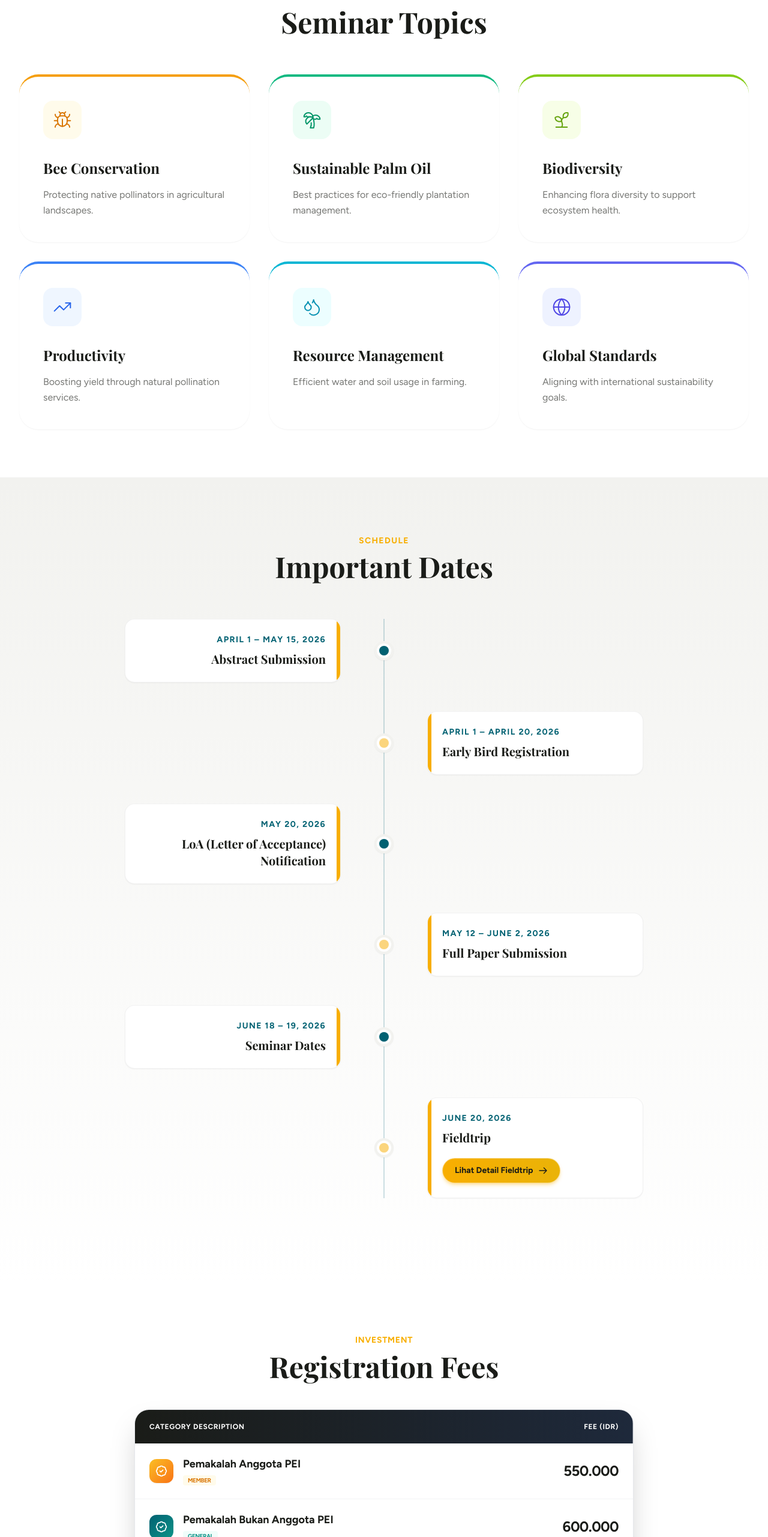
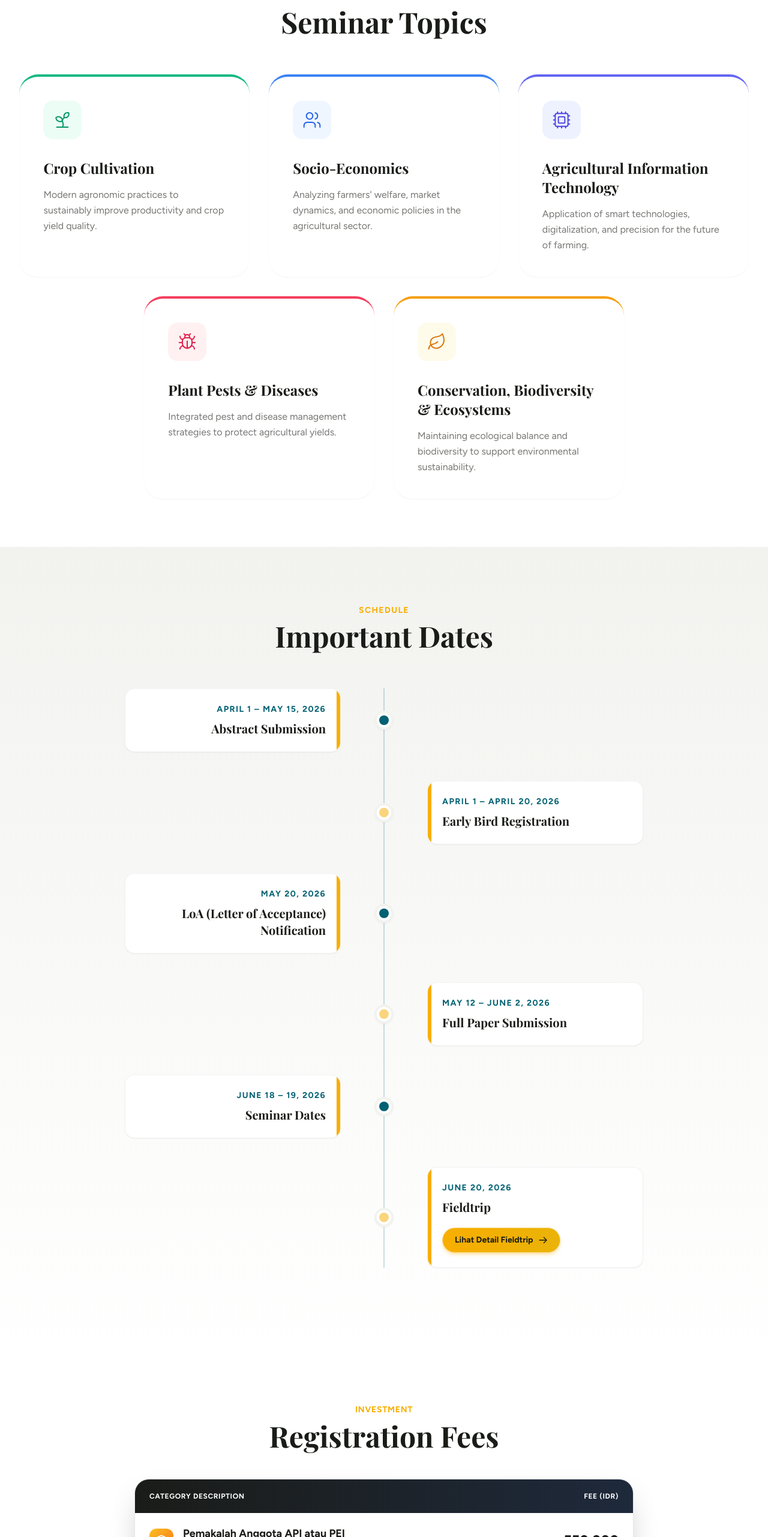
Before and after one commit to gamerhina/worldbeeday2026, a React (Vite) app: page / in a window 1280 px wide. Shown: the part 2503-5066 px from the top of the page at 60% size. Built offline with nearby package versions, Linux system fonts and the light colour scheme.

Commit message:
topics up

```diff
--- a/src/components/Pricing.tsx
+++ b/src/components/Pricing.tsx
@@ -3,8 +3,8 @@ import { BadgeCheck, Wallet } from 'lucide-react';
 
 const Pricing = () => {
   const fees = [
-    { category: 'Pemakalah Anggota PEI', price: '550.000', tag: 'Member', color: 'from-amber-400 to-orange-500', tagColor: 'text-amber-600 bg-amber-50' },
-    { category: 'Pemakalah Bukan Anggota PEI', price: '600.000', tag: 'General', color: 'from-bee-teal to-teal-600', tagColor: 'text-teal-600 bg-teal-50' },
+    { category: 'Pemakalah Anggota API atau PEI', price: '550.000', tag: 'Member', color: 'from-amber-400 to-orange-500', tagColor: 'text-amber-600 bg-amber-50' },
+    { category: 'Pemakalah Bukan Anggota API atau PEI', price: '600.000', tag: 'General', color: 'from-bee-teal to-teal-600', tagColor: 'text-teal-600 bg-teal-50' },
     { category: 'Pemakalah Mahasiswa S1', price: '300.000', tag: 'Student', color: 'from-blue-400 to-indigo-500', tagColor: 'text-blue-600 bg-blue-50' },
     { category: 'Pemakalah Poster', price: '500.000', tag: 'Poster', color: 'from-purple-400 to-violet-500', tagColor: 'text-purple-600 bg-purple-50' },
     { category: 'Peserta Bukan Pemakalah', price: '350.000', tag: 'Attendee', color: 'from-gray-500 to-slate-700', tagColor: 'text-slate-600 bg-slate-50' },
--- a/src/components/Topics.tsx
+++ b/src/components/Topics.tsx
@@ -1,14 +1,13 @@
 import React from 'react';
 import { motion } from 'framer-motion';
-import { Bug, Palmtree, Sprout, TrendingUp, Droplets, Globe } from 'lucide-react';
+import { Bug, Sprout, Users, Cpu, Leaf } from 'lucide-react';
 
 const topics = [
-  { icon: Bug, title: "Bee Conservation", desc: "Protecting native pollinators in agricultural landscapes.", color: "text-amber-600", bg: "bg-amber-50", border: "border-amber-500" },
-  { icon: Palmtree, title: "Sustainable Palm Oil", desc: "Best practices for eco-friendly plantation management.", color: "text-emerald-600", bg: "bg-emerald-50", border: "border-emerald-500" },
-  { icon: Sprout, title: "Biodiversity", desc: "Enhancing flora diversity to support ecosystem health.", color: "text-lime-600", bg: "bg-lime-50", border: "border-lime-500" },
-  { icon: TrendingUp, title: "Productivity", desc: "Boosting yield through natural pollination services.", color: "text-blue-600", bg: "bg-blue-50", border: "border-blue-500" },
-  { icon: Droplets, title: "Resource Management", desc: "Efficient water and soil usage in farming.", color: "text-cyan-600", bg: "bg-cyan-50", border: "border-cyan-500" },
-  { icon: Globe, title: "Global Standards", desc: "Aligning with international sustainability goals.", color: "text-indigo-600", bg: "bg-indigo-50", border: "border-indigo-500" },
+  { icon: Sprout, title: "Crop Cultivation", desc: "Modern agronomic practices to sustainably improve productivity and crop yield quality.", color: "text-emerald-600", bg: "bg-emerald-50", border: "border-emerald-500" },
+  { icon: Users, title: "Socio-Economics", desc: "Analyzing farmers' welfare, market dynamics, and economic policies in the agricultural sector.", color: "text-blue-600", bg: "bg-blue-50", border: "border-blue-500" },
+  { icon: Cpu, title: "Agricultural Information Technology", desc: "Application of smart technologies, digitalization, and precision for the future of farming.", color: "text-indigo-600", bg: "bg-indigo-50", border: "border-indigo-500" },
+  { icon: Bug, title: "Plant Pests & Diseases", desc: "Integrated pest and disease management strategies to protect agricultural yields.", color: "text-rose-600", bg: "bg-rose-50", border: "border-rose-500" },
+  { icon: Leaf, title: "Conservation, Biodiversity & Ecosystems", desc: "Maintaining ecological balance and biodiversity to support environmental sustainability.", color: "text-amber-600", bg: "bg-amber-50", border: "border-amber-500" },
 ];
 
 const Topics = () => {
@@ -20,12 +19,12 @@ const Topics = () => {
           <h2 className="text-3xl md:text-5xl font-bold text-bee-dark mt-2">Seminar Topics</h2>
         </div>
 
-        <div className="grid grid-cols-1 md:grid-cols-2 lg:grid-cols-3 gap-8">
+        <div className="flex flex-wrap justify-center gap-8">
           {topics.map((item, index) => (
             <motion.div
               key={index}
               whileHover={{ y: -5, scale: 1.01 }}
-              className={`modern-card p-10 flex flex-col items-start border-t-4 ${item.border}`}
+              className={`modern-card p-10 flex flex-col items-start border-t-4 w-full md:w-[calc(50%-1rem)] lg:w-[calc(33.333%-1.35rem)] ${item.border}`}
             >
               <div className={`w-16 h-16 ${item.bg} rounded-2xl flex items-center justify-center mb-8 ${item.color}`}>
                 <item.icon size={32} strokeWidth={1.5} />
```
Also changed, not shown: 5 other files (tests, documents, lock files or other folders).
